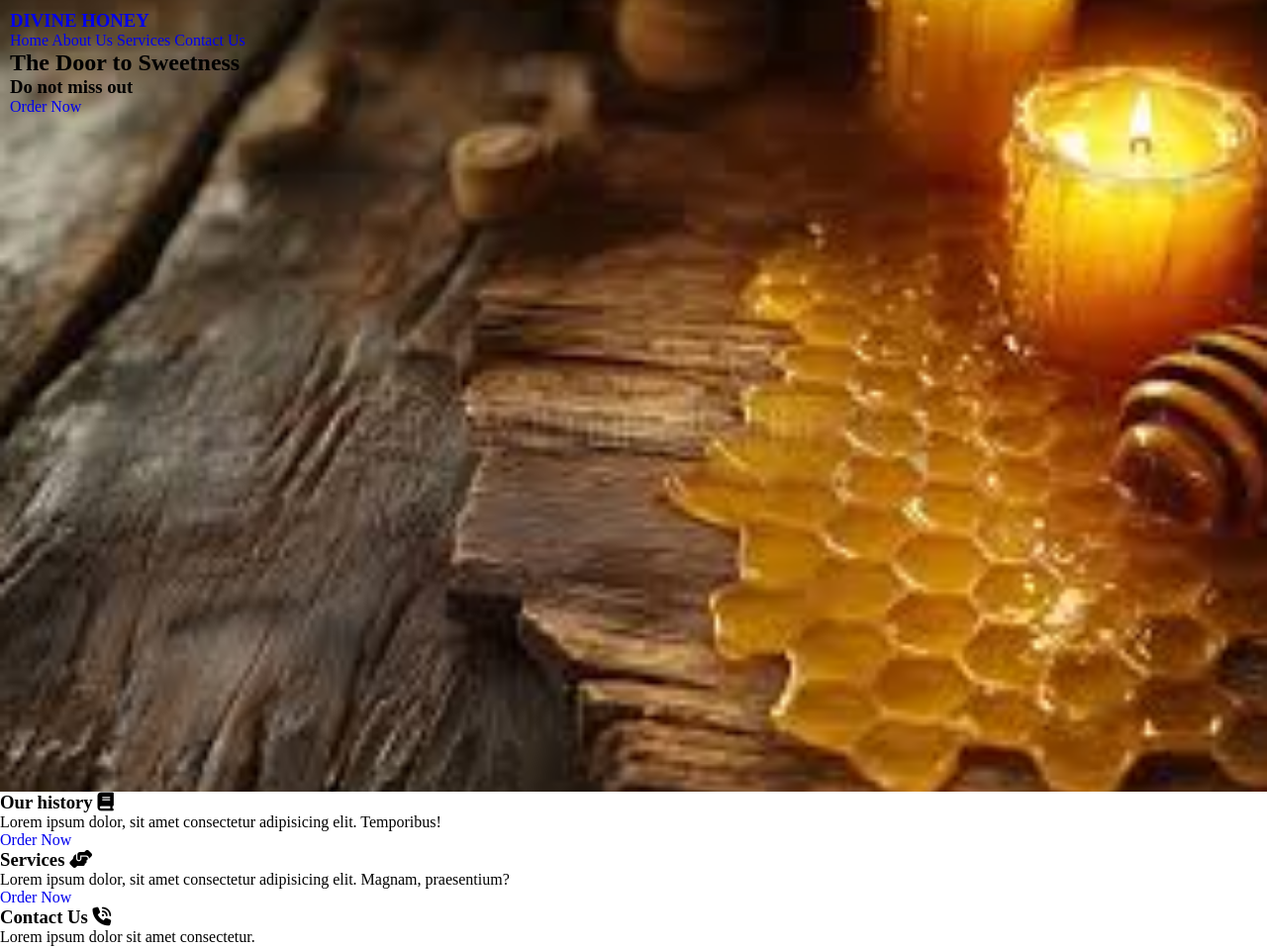
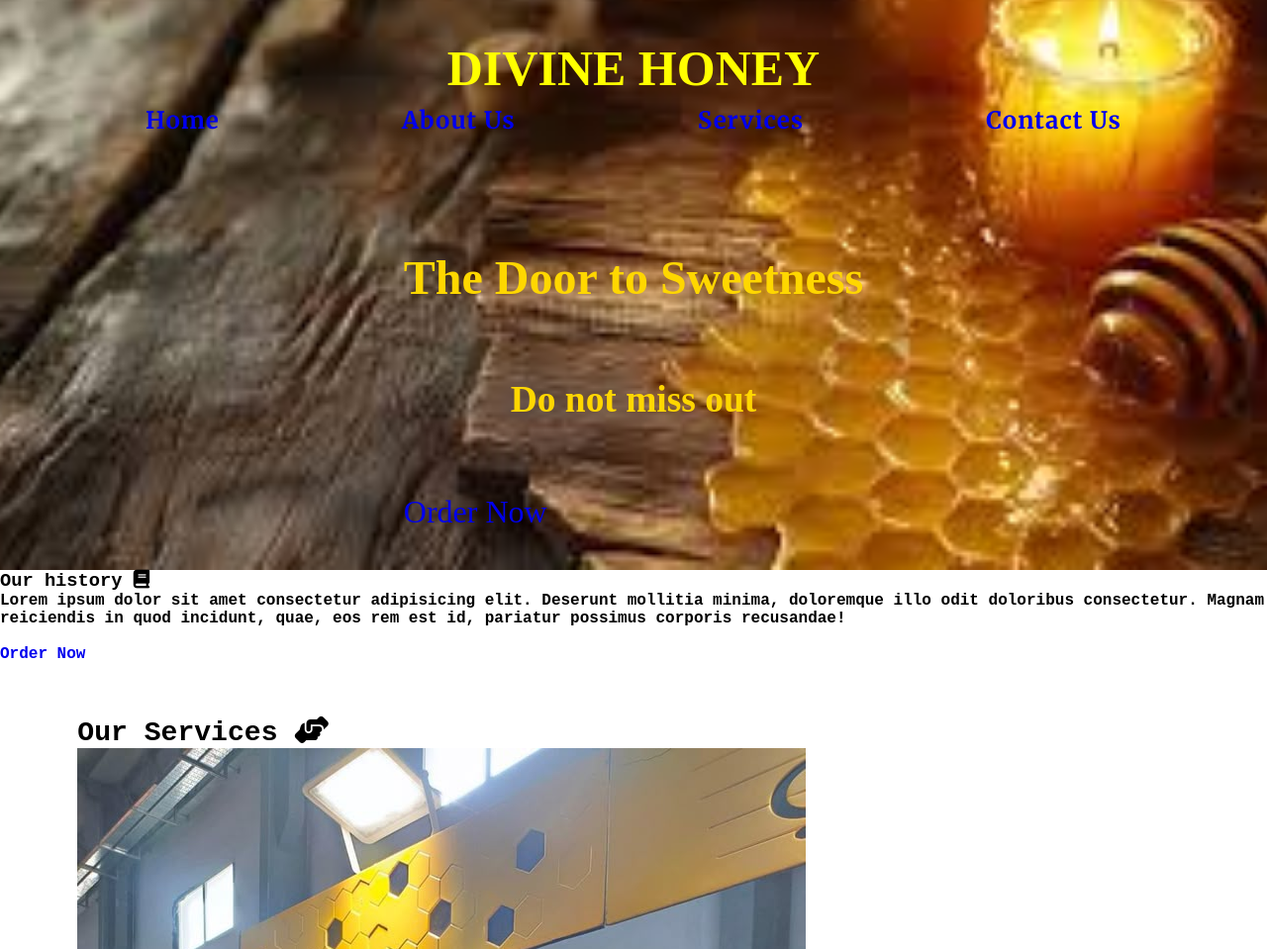
Before and after one commit to Brian-op/Project-website, a plain HTML site: page index.html in a window 1280 px wide. Shown: the top 959 px of the page at 99% size. Drawn offline with Linux system fonts and the light colour scheme; a web font is replaced by a local one.

Commit message:
final touches

```diff
--- a/index.html
+++ b/index.html
@@ -20,28 +20,44 @@
 
     <section>
         <section class="honey">
-            <header>
+            <header >
 
                 <a href="#">
-                    <h1 class="title">DIVINE HONEY</h1>
+                    <h1 class="title">
+                        DIVINE HONEY
+                    </h1>
                 </a>
-                <nav>
-                    <a href="#" class="navbar">Home</a>
+
+                <nav class="navbar">
+                    <a href="#" >Home</a>
                     <a href="#">About Us</a>
                     <a href="#">Services</a>
                     <a href="#">Contact Us</a>
                 </nav>
 
             </header>
+        <br>
+        <br>
+        <br>
+        <br>
+        <br>
+        <br>
 
 
             <section class="page1">
+
                 <h2>
                     The Door to Sweetness
                 </h2>
-                <h3>
+
+                <br>
+                <br>
+                <h3 class="miss">
                     Do not miss out
                 </h3>
+                <br>
+                <br>
+
                 <a href="#">
                     Order Now
                 </a>
@@ -56,36 +72,68 @@
             </h3>
 
             <p>
-                Lorem ipsum dolor, sit amet consectetur adipisicing elit. Temporibus!
+               Lorem ipsum dolor sit amet consectetur adipisicing elit. Deserunt mollitia minima, doloremque illo odit doloribus consectetur. Magnam reiciendis in quod incidunt, quae, eos rem est id, pariatur possimus corporis recusandae!
             </p>
+            <br>
             <a href="#">
                 Order Now
             </a>
-
+            <br>
+            <br>
+            <br>
+            <br>
             <section class="services">
                 <h3>
-                Services
+                Our Services
                 <i class="fa-duotone fa-solid fa-handshake-angle"></i>
                 </h3>
-
+                <img src="images/counter.jpeg" alt="worker selling honey at a counter">
                 <p>
                     Lorem ipsum dolor, sit amet consectetur adipisicing elit. Magnam, praesentium?
                 </p>
+                <br>
                 <a href="#">
                     Order Now
                 </a>
 
             </section>
+        <br>
+        <br>
+        <br>
+
 
             <section class="contact">
-                <h3>
+                <h2>
                     Contact Us
                     <i class="fa-solid fa-phone-volume"></i>
-                </h3>
+                </h2>
 
                 <p>
                     Lorem ipsum dolor sit amet consectetur.
+
                 </p>
+                <br>
+                <br>
+             <div class="yoo">
+                 <i class="fa-brands fa-square-instagram">
+                    <span>Instagram.com</span>
+                 </i>
+
+                 <i class="fa-brands fa-facebook">
+                    <span>Facebook.com</span>
+                 </i>
+
+                 <i class="fa-brands fa-x-twitter">
+                    <span>twitter.com</span>
+                    <a href="#"></a>
+                 </i>
+
+                 <i class="fa-brands fa-whatsapp">
+                    <span>Whatsapp.com</span>
+                 </i>
+
+            </div>
+
 
             </section>
 
--- a/style.css
+++ b/style.css
@@ -3,6 +3,8 @@
 :root{
 --header-font:"Playfair",serif;
 --body-font:"Merriweather",serif;
+--text-color:#ffd700;
+
 }
 
 
@@ -13,19 +15,78 @@
 }
 a{
     text-decoration:none;
+
 }
 
 .honey{
    background-image:url(../images/new.jpeg);
-    min-height :100vh;
-    background-size:16in;
+   min-height :10vh;
+    background-size:15in;
     background-position: center;
-    padding: 10px;
+    padding: 40px;
     background-repeat: no-repeat;
+
+
     }
 
 
+.navbar{
+    display: flex;
+    text-align:center;
+    justify-content: end;
+    justify-content: space-around;
+    font-family: var(--body-font);
+
+    font-size:x-large;
+    color: chartreuse;
+    font-weight: 700;
+    padding: 8px 15px;
+    letter-spacing: 1px;
+}
 .title{
-    display: flex;
-    text-align: center;
+    font-family: var(--header-font);
+    font-size: 50px;
+    align-items:center;
+    justify-self:center;
+    color:yellow;
 }
+.page1{
+    align-self: center;
+
+    justify-self:center;
+    color:#ffd700 ;
+    text-shadow: #ffd700;
+    font-size:xx-large;
+    font-weight: 100;
+
+}
+.miss{
+    justify-self: center;
+    align-self: center;
+}
+.services{
+    justify-self: center;
+border-image-width: 10px;
+
+font-size:x-large;
+
+
+}
+.info{
+flex-direction: column;
+flex-wrap:wrap;
+font-family: 'Courier New', Courier, monospace;
+font-weight: 600;
+}
+.contact{
+    font-family: var(--header-font);
+    text-align:center;
+    padding: 20px;
+
+}
+.yoo{
+    align-items: center;
+display: flex;
+justify-content:space-around;
+font-family: var(--header-font);
+}
```
